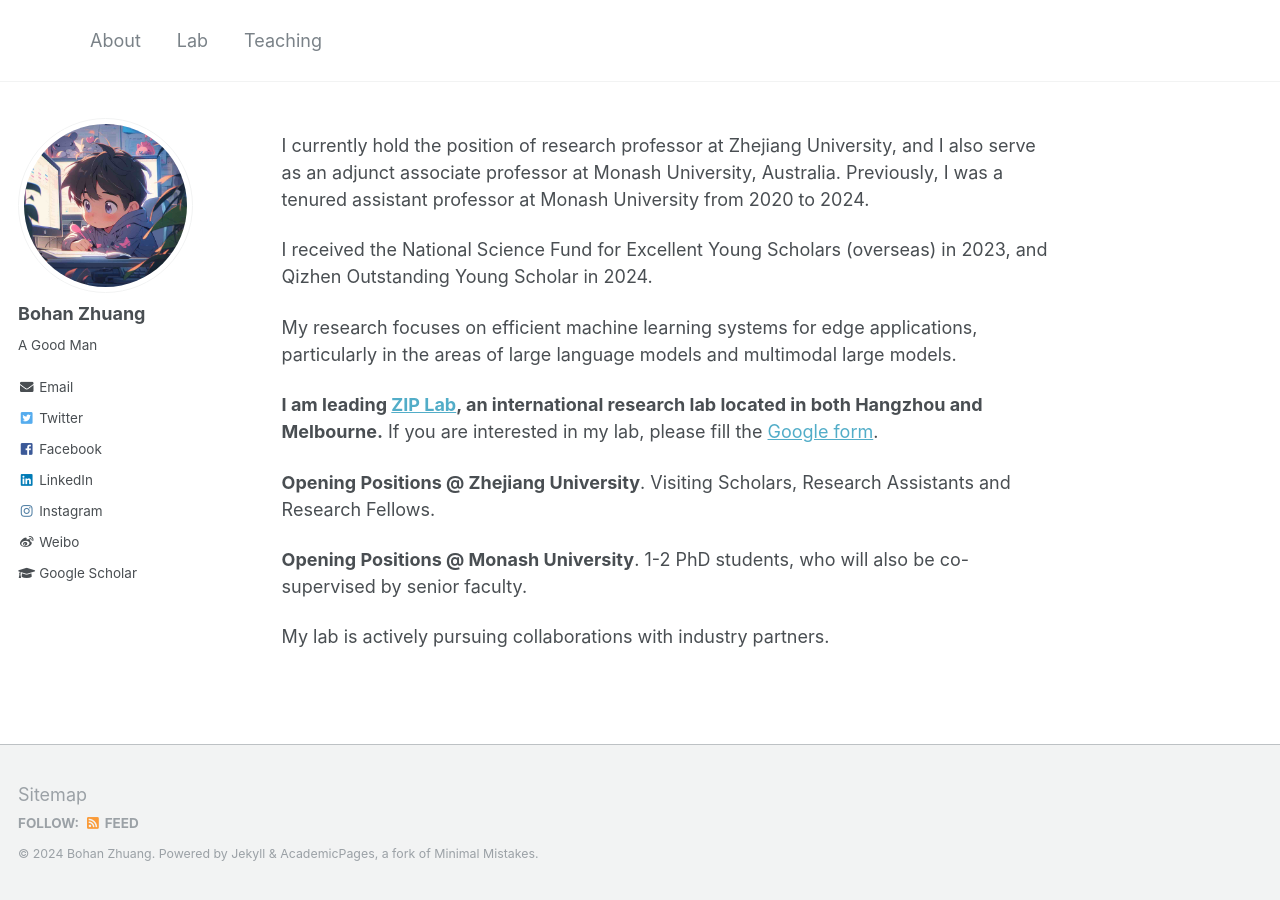
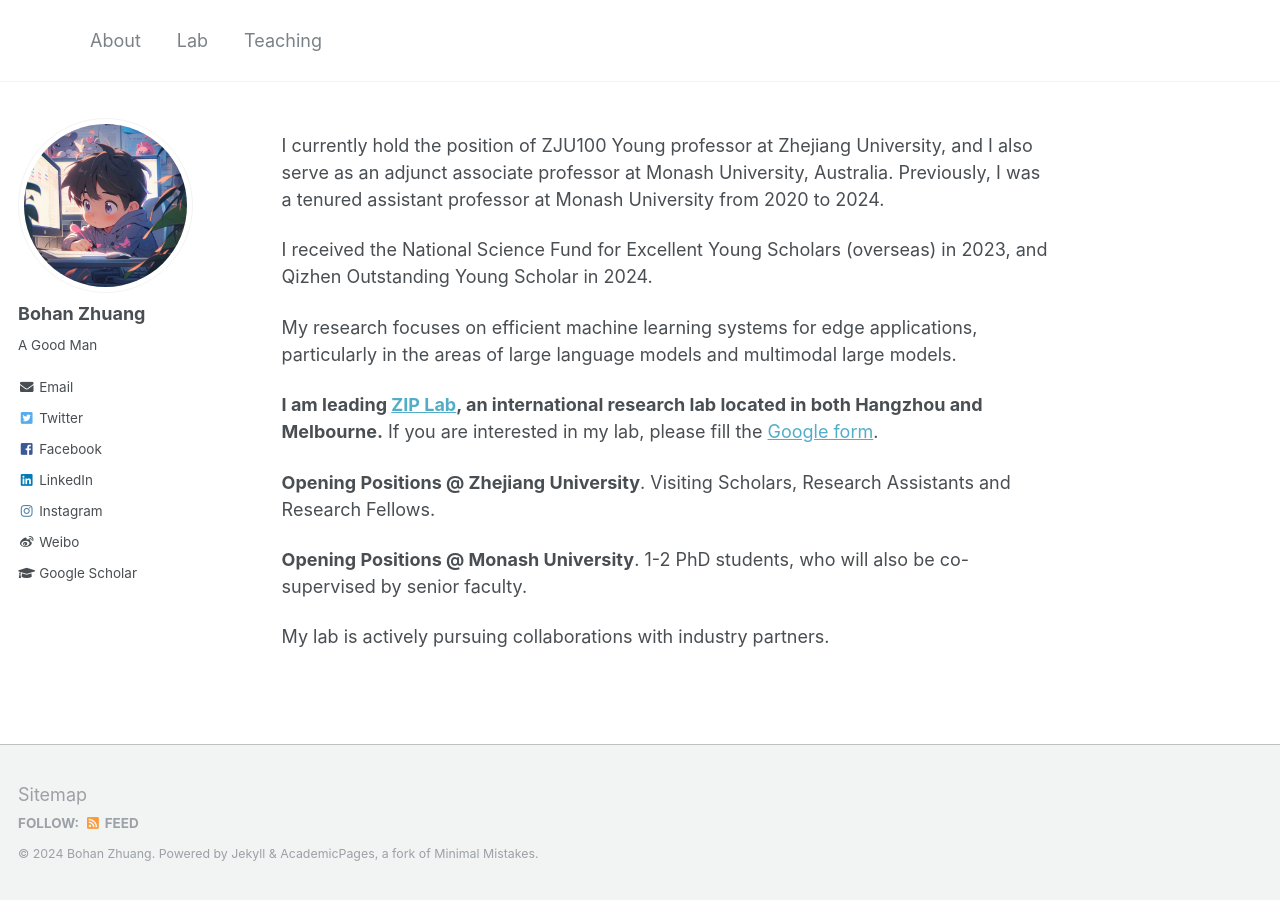
Before and after one commit to bohanzhuang/bohanzhuang.github.io, a Jekyll site: the page built from _pages/about.md, in a window 1280 px wide. Built offline with Jekyll 4.4.1, drawn with Linux system fonts in a browser that asks for light colours.

Commit message:
Update about.md

```diff
--- a/_pages/about.md
+++ b/_pages/about.md
@@ -8,7 +8,7 @@ redirect_from:
   - /about.html
 ---
 
-I currently hold the position of research professor at Zhejiang University, and I also serve as an adjunct associate professor at Monash University, Australia. Previously, I was a tenured assistant professor at Monash University from 2020 to 2024.
+I currently hold the position of ZJU100 Young professor at Zhejiang University, and I also serve as an adjunct associate professor at Monash University, Australia. Previously, I was a tenured assistant professor at Monash University from 2020 to 2024.
 
 I received the National Science Fund for Excellent Young Scholars (overseas) in 2023, and Qizhen Outstanding Young Scholar in 2024.
 
```
